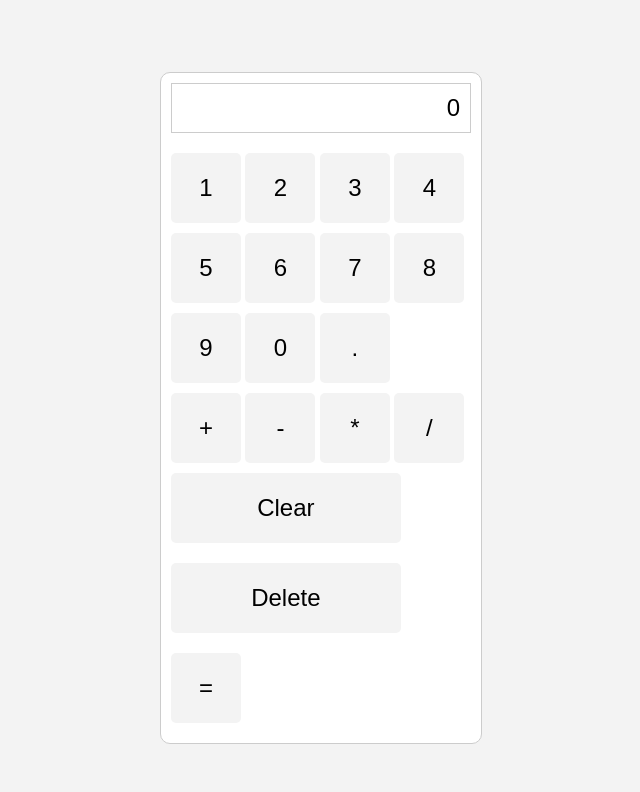
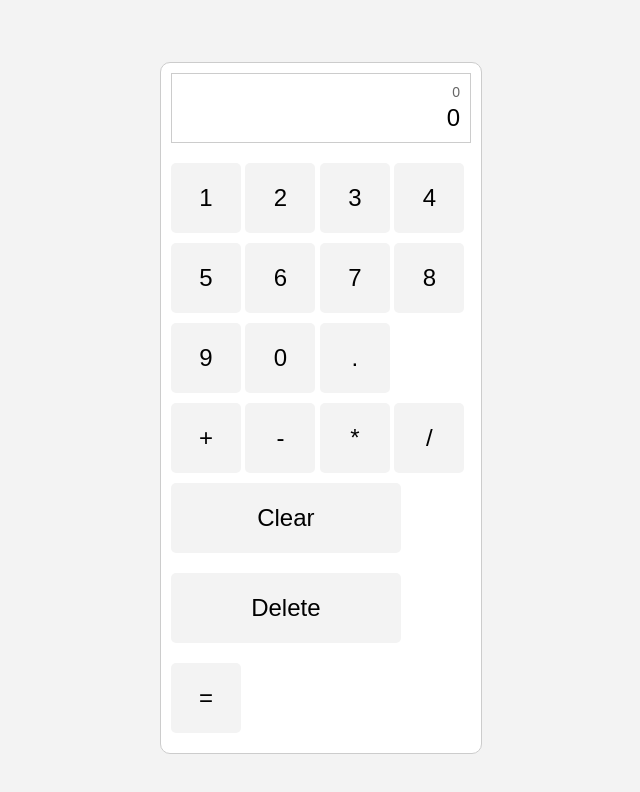
Before and after one commit to HarveyWho/calculator, a plain HTML site: page index.html in a window 1280 px wide. Both pictures are taken after a click on the button "Clear". Shown: the whole page, without its empty margins (319-959 px from the left). Drawn offline with Linux system fonts and the light colour scheme.

```diff
--- a/index.html
+++ b/index.html
@@ -10,8 +10,10 @@
 <body>
     <div id="container">
         <div id="display">
-            0
+            <div id="full-input">0</div>
+            <div id="current-value">0</div>
         </div>
+
         <div id="buttons">
             <div id="number-buttons">
                 <button class="number" id="number1">1</button>
--- a/operations.js
+++ b/operations.js
@@ -1,5 +1,7 @@
 window.onload = function() {
-    const display = document.getElementById('display');
+    const fullInput = document.getElementById('full-input');
+    const currentValue = document.getElementById('current-value');
+
     let displayValue = '';
     let firstValue = '';
     let secondValue = '';
@@ -26,8 +28,10 @@ window.onload = function() {
     function appendNumber(number) {
         if (displayValue.includes('.') && number === '.') return;
         displayValue += number;
-        display.textContent = displayValue;
+        currentValue.textContent = displayValue;
+        fullInput.textContent += number;
     }
+
 
     function chooseOperator(operator) {
         if (displayValue === '') return;
@@ -35,13 +39,15 @@ window.onload = function() {
         firstValue = displayValue;
         currentOperator = operator;
         displayValue = '';
+        fullInput.textContent += ` ${operator} `;
     }
+
 
     function calculate() {
         if (firstValue === '' || currentOperator === null) return;
         secondValue = displayValue;
-        display.textContent = operate(currentOperator, firstValue, secondValue);
-        displayValue = display.textContent;
+        currentValue.textContent = operate(currentOperator, firstValue, secondValue);
+        displayValue = currentValue.textContent;
         firstValue = '';
         secondValue = '';
         currentOperator = null;
@@ -68,12 +74,13 @@ window.onload = function() {
         firstValue = '';
         secondValue = '';
         currentOperator = null;
-        display.textContent = '0';
+        currentValue.textContent = '0';
+        fullInput.textContent = '0';
     }
 
     function deleteNumber() {
         displayValue = displayValue.slice(0, -1);
-        display.textContent = displayValue;
+        currentValue.textContent = displayValue;
     }
 
 }
--- a/style.css
+++ b/style.css
@@ -17,14 +17,27 @@ body {
 
 #display {
     width: 100%;
-    height: 50px;
+    height: 70px;
     border: 1px solid #ccc;
     margin-bottom: 20px;
     padding: 10px;
+    box-sizing: border-box;
+    display: flex;
+    flex-direction: column;
+    justify-content: space-between;
+}
+
+#full-input {
+    font-size: 14px;
+    color: #666;
     text-align: right;
-    box-sizing: border-box;
+}
+
+#current-value {
     font-size: 24px;
+    text-align: right;
 }
+
 
 #buttons {
     display: flex;
```
